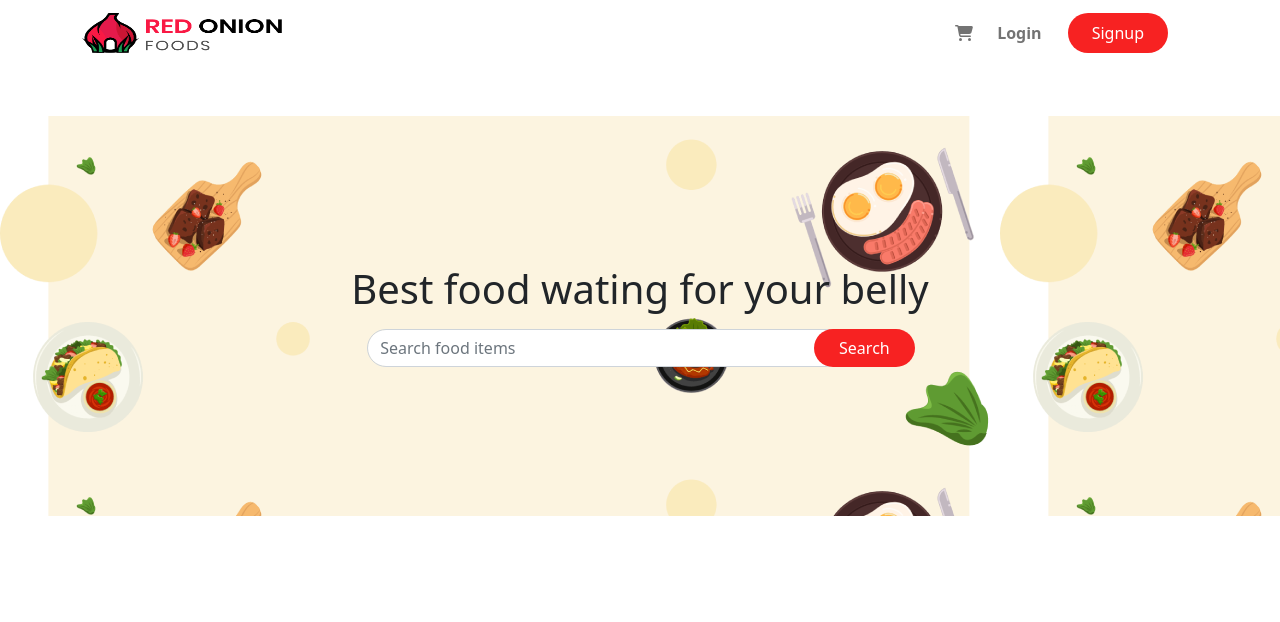
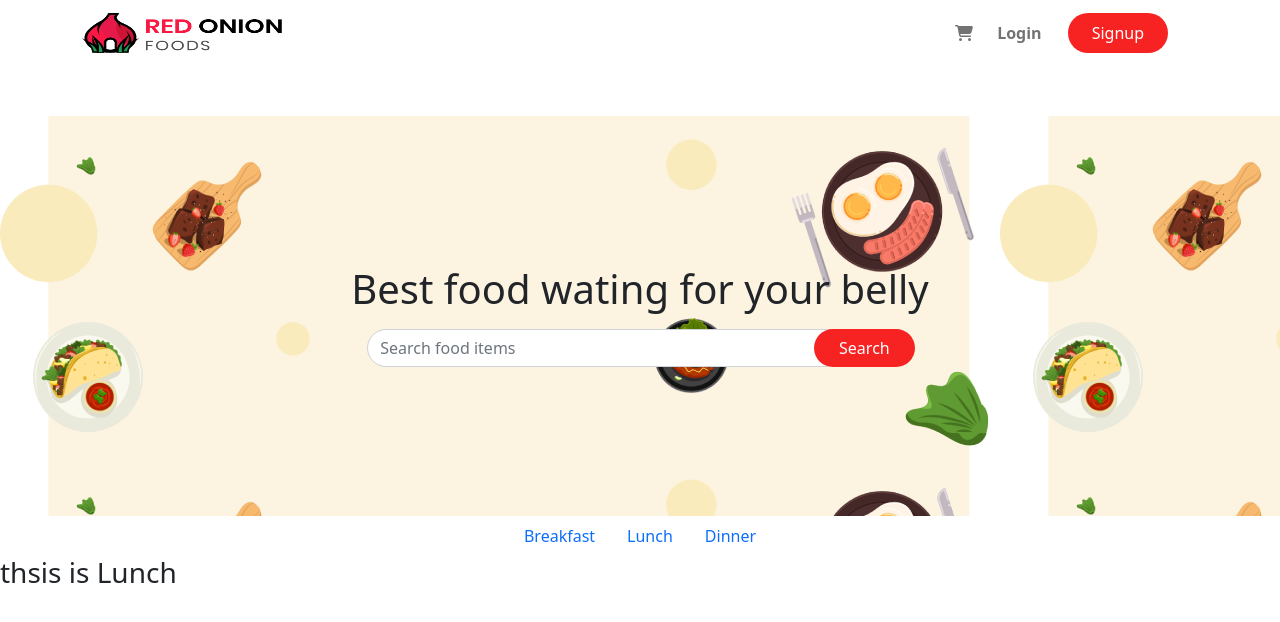
Before and after one commit to Anikroy7/hungry-dude, a React (Create React App) app: page /lunch in a window 1280 px wide. Shown: the top 622 px of the page. Built offline with nearby package versions, Linux system fonts and the light colour scheme.

Commit message:
router set up done

```diff
--- a/package.json
+++ b/package.json
@@ -13,6 +13,7 @@
     "react": "^18.0.0",
     "react-bootstrap": "^2.2.3",
     "react-dom": "^18.0.0",
+    "react-router-dom": "^6.3.0",
     "react-scripts": "5.0.1",
     "web-vitals": "^2.1.0"
   },
--- a/src/App.js
+++ b/src/App.js
@@ -1,14 +1,22 @@
 import 'bootstrap/dist/css/bootstrap.min.css';
+import { Route, Routes } from 'react-router-dom';
 import './App.css';
-import Header from './Header/Header'
-import Search from './Main/Search/Search';
+import Breakfast from './Breakfast/Breakfast';
+import Dinner from './Dinner/Dinner';
+import Home from './Home/Home/Home';
+import Lunch from './Lunch/Lunch';
+;
 
 function App() {
   return (
     <div>
-      <Header></Header>
-      <Search></Search>
-    </div>
+      <Home></Home>
+      <Routes>
+        <Route path='/home breakfast' element={<Breakfast></Breakfast>}></Route>
+        <Route path='lunch' element={<Lunch></Lunch>}></Route>
+        <Route path='dinner' element={<Dinner></Dinner>}></Route>
+      </Routes>
+    </div >
   );
 }
 
--- /dev/null
+++ b/src/Breakfast/Breakfast.js
@@ -0,0 +1,11 @@
+import React from 'react';
+
+const Breakfast = () => {
+    return (
+        <div>
+            <h3>this is breafast</h3>
+        </div>
+    );
+};
+
+export default Breakfast;
--- /dev/null
+++ b/src/Dinner/Dinner.js
@@ -0,0 +1,11 @@
+import React from 'react';
+
+const Dinner = () => {
+    return (
+        <div>
+            <h3>this is dinner</h3>
+        </div>
+    );
+};
+
+export default Dinner;
--- a/src/Header/Header.js
+++ b/src/Header/Header.js
@@ -8,7 +8,7 @@ import Search from '../Main/Search/Search';
 const Header = () => {
     return (
         <>
-            <Navbar collapseOnSelect expand="lg">
+            <Navbar sticky='top' collapseOnSelect expand="lg">
                 <Container>
                     <Navbar.Brand href="#home"><img style={{ width: '200px', height: '40px' }} src={logo} alt="" /></Navbar.Brand>
                     <Navbar.Toggle aria-controls="responsive-navbar-nav" />
@@ -27,6 +27,7 @@ const Header = () => {
                     </Navbar.Collapse>
                 </Container>
             </Navbar>
+            <Search></Search>
         </>
     );
 };
--- /dev/null
+++ b/src/Home/Home/Home.js
@@ -0,0 +1,14 @@
+import React from 'react';
+import Header from '../../Header/Header';
+import FoodTimeBar from '../../Main/FoodTimeBar/FoodTimeBar';
+
+const Home = () => {
+    return (
+        <div>
+            <Header></Header>
+            <FoodTimeBar></FoodTimeBar>
+        </div>
+    );
+};
+
+export default Home;
--- /dev/null
+++ b/src/Lunch/Lunch.js
@@ -0,0 +1,13 @@
+import React from 'react';
+
+const Lunch = () => {
+    return (
+        <div>
+            <h3>thsis is Lunch
+
+            </h3>
+        </div>
+    );
+};
+
+export default Lunch;
--- /dev/null
+++ b/src/Main/FoodTimeBar/FoodTimeBar.js
@@ -0,0 +1,22 @@
+import React from 'react';
+import { Nav } from 'react-bootstrap';
+import { Link } from 'react-router-dom';
+
+const FoodTimeBar = () => {
+    return (
+        <Nav className="justify-content-center" activeKey="/home">
+            <Nav.Item>
+                <Nav.Link as={Link} to="/breakfast">Breakfast</Nav.Link>
+            </Nav.Item>
+            <Nav.Item>
+                <Nav.Link as={Link} to='/lunch' eventKey="link-1">Lunch</Nav.Link>
+            </Nav.Item>
+            <Nav.Item>
+                <Nav.Link as={Link} to='/dinner' eventKey="link-2">Dinner</Nav.Link>
+            </Nav.Item>
+        </Nav>
+
+    );
+};
+
+export default FoodTimeBar;
--- a/src/Main/Search/Search.js
+++ b/src/Main/Search/Search.js
@@ -7,10 +7,10 @@ const Search = () => {
         <div className='container-fluid search d-flex justify-content-center align-items-center' style={{ backgroundImage: `url(${searchBackground})` }}>
             <div>
                 <h1 className='text-center mb-3'>Best food wating for your belly</h1>
-                <div class="input-group mt-2 ms-3">
-                    <input id="input-field" type="text" class="form-control rounded-pill" placeholder="Search food items"
+                <div className="input-group mt-2 ms-3">
+                    <input id="input-field" type="text" className="form-control rounded-pill" placeholder="Search food items"
                         aria-label="Recipient's username" aria-describedby="button-addon2" />
-                    <button class="btn px-4 rounded-pill search-btn" type="button"
+                    <button className="btn px-4 rounded-pill search-btn" type="button"
                         id="button-addon2">Search</button>
 
                 </div>
--- a/src/index.js
+++ b/src/index.js
@@ -3,12 +3,15 @@ import ReactDOM from 'react-dom/client';
 import './index.css';
 import App from './App';
 import reportWebVitals from './reportWebVitals';
+import { BrowserRouter } from 'react-router-dom';
 
 const root = ReactDOM.createRoot(document.getElementById('root'));
 root.render(
-  <React.StrictMode>
-    <App />
-  </React.StrictMode>
+  <BrowserRouter>
+    <React.StrictMode>
+      <App />
+    </React.StrictMode>
+  </BrowserRouter>
 );
 
 // If you want to start measuring performance in your app, pass a function
```
Also changed, not shown: 2 other files (tests, documents, lock files or other folders).
